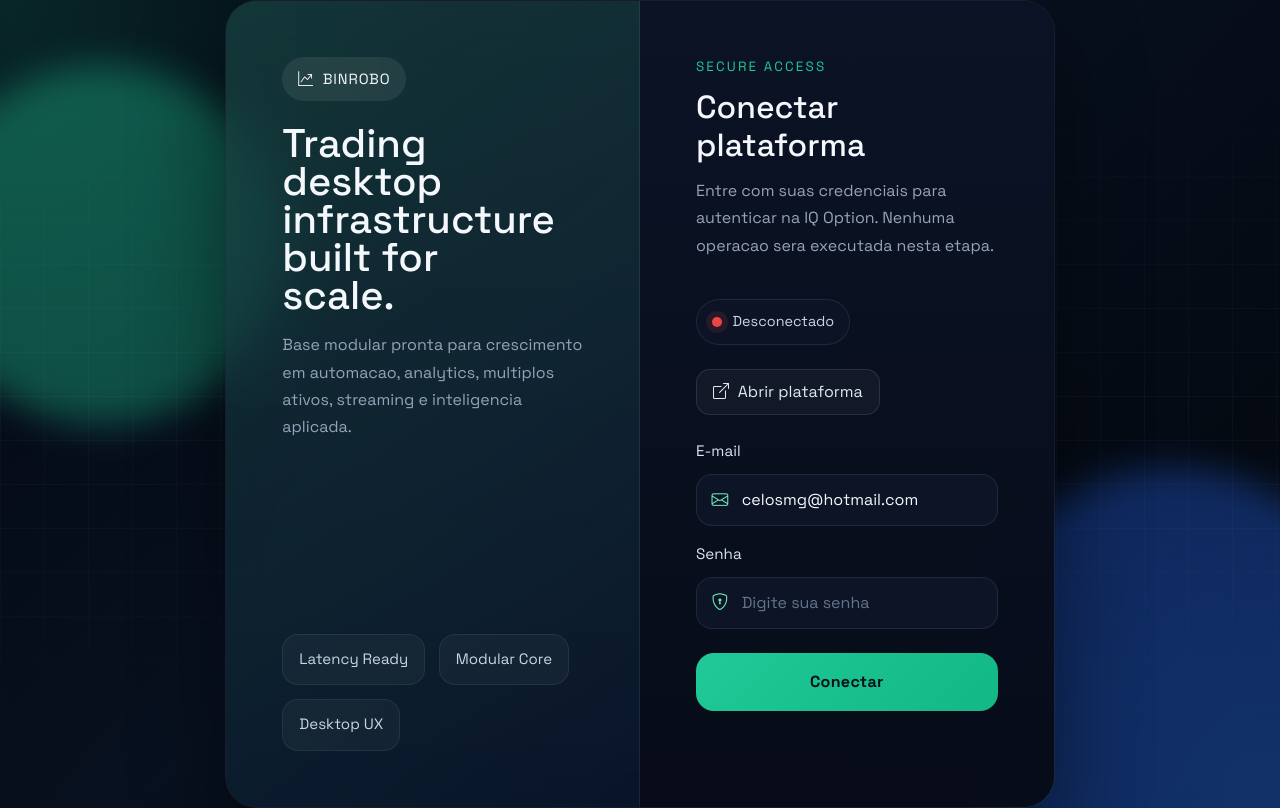
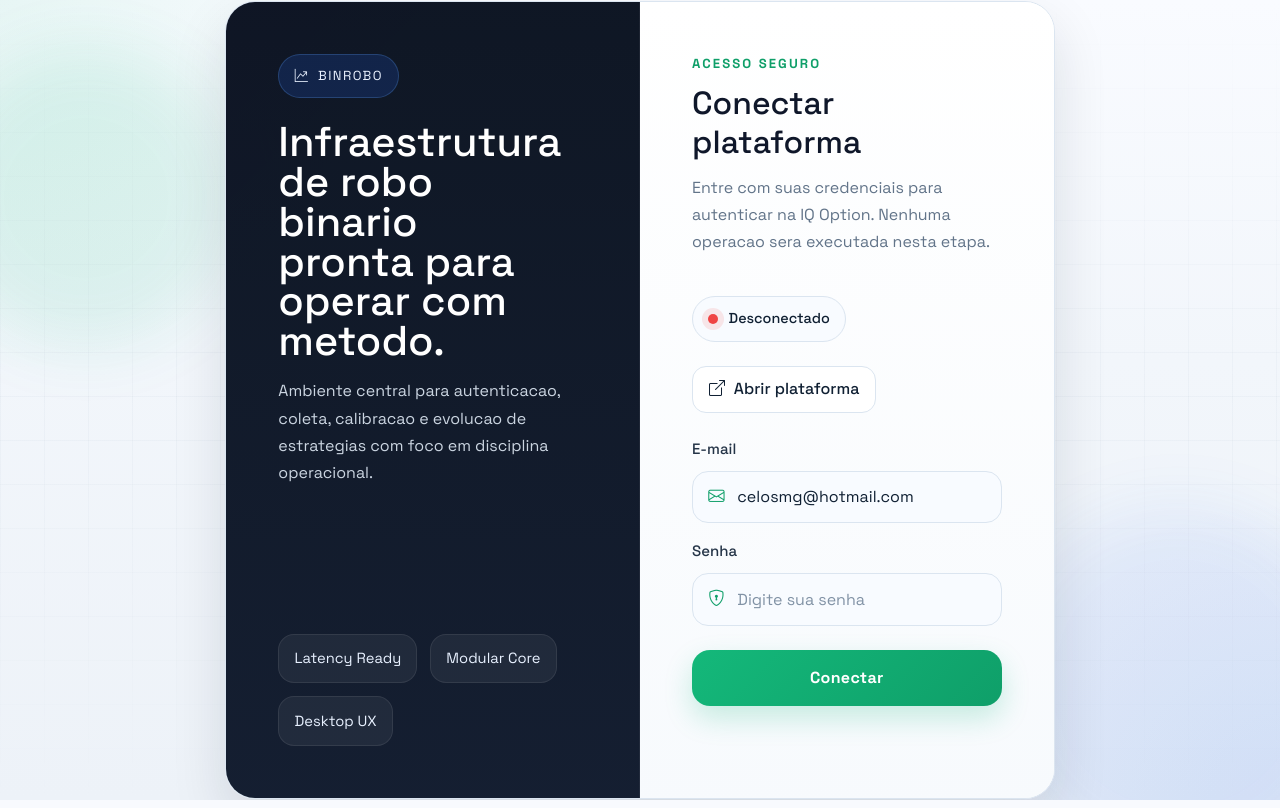
Before and after one commit to MarceloAnsilago/OtimzadorB, a Flask app: page / in a window 1280 px wide. Run offline with Flask 3, Linux system fonts and the light colour scheme.

Commit message:
Mundao o laytout

```diff
--- a/web/static/css/login.css
+++ b/web/static/css/login.css
@@ -1,14 +1,16 @@
 :root {
-    --bg-primary: #050816;
-    --bg-secondary: #0c1427;
-    --panel: rgba(10, 16, 31, 0.78);
-    --panel-border: rgba(255, 255, 255, 0.08);
-    --text-primary: #f4f7fb;
-    --text-secondary: #94a3b8;
-    --accent: #20c997;
-    --accent-strong: #12b886;
-    --warning: #f59e0b;
-    --shadow: 0 35px 90px rgba(0, 0, 0, 0.45);
+    --page-bg: #f3f7fc;
+    --sidebar-bg: #0b1220;
+    --sidebar-bg-light: #111a2d;
+    --sidebar-text: #cbd5e1;
+    --panel-bg: rgba(255, 255, 255, 0.94);
+    --panel-border: #dbe5f0;
+    --text-main: #102033;
+    --text-soft: #627489;
+    --accent: #14b87a;
+    --accent-strong: #0f9f69;
+    --shadow: 0 24px 55px rgba(15, 23, 42, 0.12);
+    --danger: #ef4444;
 }
 
 * {
@@ -17,13 +19,13 @@
 
 body {
     margin: 0;
+    min-height: 100vh;
     font-family: "Space Grotesk", sans-serif;
-    color: var(--text-primary);
+    color: var(--text-main);
     background:
-        radial-gradient(circle at top left, rgba(32, 201, 151, 0.16), transparent 28%),
-        radial-gradient(circle at bottom right, rgba(56, 189, 248, 0.1), transparent 24%),
-        linear-gradient(135deg, #030712 0%, #08111f 45%, #02050b 100%);
-    min-height: 100vh;
+        radial-gradient(circle at top left, rgba(20, 184, 122, 0.08), transparent 25%),
+        radial-gradient(circle at bottom right, rgba(37, 99, 235, 0.07), transparent 20%),
+        linear-gradient(180deg, #f9fbff 0%, #f2f6fb 45%, #edf2f8 100%);
 }
 
 .login-shell {
@@ -40,59 +42,58 @@ body {
 .orb {
     position: absolute;
     border-radius: 50%;
-    filter: blur(18px);
-    opacity: 0.35;
+    filter: blur(32px);
+    opacity: 0.55;
 }
 
 .orb-one {
-    width: 360px;
-    height: 360px;
-    background: #20c997;
-    top: 8%;
-    left: -6%;
+    width: 300px;
+    height: 300px;
+    background: rgba(20, 184, 122, 0.18);
+    top: 6%;
+    left: -5%;
 }
 
 .orb-two {
-    width: 420px;
-    height: 420px;
-    background: #2563eb;
-    right: -8%;
-    bottom: -10%;
+    width: 360px;
+    height: 360px;
+    background: rgba(37, 99, 235, 0.14);
+    right: -6%;
+    bottom: -8%;
 }
 
 .grid-overlay {
     position: absolute;
     inset: 0;
     background-image:
-        linear-gradient(rgba(148, 163, 184, 0.06) 1px, transparent 1px),
-        linear-gradient(90deg, rgba(148, 163, 184, 0.06) 1px, transparent 1px);
+        linear-gradient(rgba(148, 163, 184, 0.07) 1px, transparent 1px),
+        linear-gradient(90deg, rgba(148, 163, 184, 0.07) 1px, transparent 1px);
     background-size: 44px 44px;
-    mask-image: linear-gradient(to bottom, transparent, rgba(255, 255, 255, 0.9), transparent);
+    mask-image: linear-gradient(to bottom, transparent, rgba(255, 255, 255, 0.92), transparent);
 }
 
 .login-card {
-    position: relative;
     overflow: hidden;
     border: 1px solid var(--panel-border);
-    border-radius: 32px;
-    background: rgba(4, 9, 21, 0.62);
+    border-radius: 30px;
+    background: var(--panel-bg);
     box-shadow: var(--shadow);
-    backdrop-filter: blur(22px);
 }
 
 .brand-panel,
 .form-panel {
     min-height: 720px;
+    padding: 3.25rem;
+}
+
+.brand-panel {
     display: flex;
     flex-direction: column;
     justify-content: space-between;
-    padding: 3.5rem;
-}
-
-.brand-panel {
+    color: #ffffff;
     background:
-        linear-gradient(180deg, rgba(255, 255, 255, 0.04), rgba(255, 255, 255, 0.01)),
-        linear-gradient(145deg, rgba(32, 201, 151, 0.18), rgba(37, 99, 235, 0.08));
+        linear-gradient(180deg, rgba(11, 18, 32, 0.98), rgba(17, 26, 45, 0.98)),
+        linear-gradient(135deg, rgba(37, 99, 235, 0.18), rgba(20, 184, 122, 0.12));
     border-right: 1px solid rgba(255, 255, 255, 0.06);
 }
 
@@ -100,65 +101,80 @@ body {
     display: inline-flex;
     align-items: center;
     gap: 0.55rem;
-    padding: 0.7rem 1rem;
+    padding: 0.68rem 0.96rem;
     border-radius: 999px;
-    background: rgba(255, 255, 255, 0.08);
-    font-size: 0.92rem;
-    letter-spacing: 0.06em;
+    border: 1px solid rgba(96, 165, 250, 0.24);
+    background: rgba(37, 99, 235, 0.18);
+    color: #eaf2ff;
+    font-size: 0.82rem;
     text-transform: uppercase;
+    letter-spacing: 0.11em;
 }
 
 .brand-panel h1 {
     max-width: 10ch;
     margin: 1.5rem 0 1rem;
-    font-size: clamp(2.5rem, 3vw, 4rem);
-    line-height: 0.95;
+    font-size: clamp(2.6rem, 3vw, 4rem);
+    line-height: 0.96;
 }
 
 .brand-panel p,
 .subtitle {
-    color: var(--text-secondary);
+    color: var(--text-soft);
+    line-height: 1.7;
     font-size: 1rem;
-    line-height: 1.7;
+}
+
+.brand-panel p {
+    color: var(--sidebar-text);
 }
 
 .market-ticker {
     display: flex;
     flex-wrap: wrap;
-    gap: 0.85rem;
+    gap: 0.8rem;
 }
 
 .market-ticker span {
-    padding: 0.85rem 1rem;
-    border: 1px solid rgba(255, 255, 255, 0.07);
+    padding: 0.8rem 0.95rem;
+    border: 1px solid rgba(255, 255, 255, 0.08);
     border-radius: 16px;
-    background: rgba(255, 255, 255, 0.04);
-    color: #cbd5e1;
-    font-size: 0.94rem;
+    background: rgba(255, 255, 255, 0.06);
+    color: #e8f1ff;
+    font-size: 0.92rem;
 }
 
 .form-panel {
+    display: flex;
+    flex-direction: column;
     justify-content: center;
-    background: linear-gradient(180deg, rgba(12, 20, 39, 0.92), rgba(7, 12, 24, 0.96));
+    background: linear-gradient(180deg, rgba(255, 255, 255, 0.96), rgba(247, 250, 253, 0.98));
+}
+
+.mobile-brand {
+    margin-bottom: 2rem;
 }
 
 .eyebrow {
     margin-bottom: 0.65rem;
-    color: var(--accent);
-    font-size: 0.84rem;
+    color: var(--accent-strong);
+    font-size: 0.82rem;
+    font-weight: 700;
     letter-spacing: 0.16em;
     text-transform: uppercase;
 }
 
 .form-panel h2 {
     margin-bottom: 0.8rem;
+    color: #0f172a;
     font-size: clamp(2rem, 2vw, 2.7rem);
 }
 
 .form-label {
-    margin-bottom: 0.7rem;
-    color: #dbe5f2;
-    font-size: 0.95rem;
+    margin-bottom: 0.65rem;
+    color: #243447;
+    font-size: 0.94rem;
+    font-weight: 500;
 }
 
 .session-status {
@@ -167,24 +183,25 @@ body {
     gap: 0.65rem;
     width: fit-content;
     padding: 0.7rem 0.95rem;
-    border: 1px solid rgba(148, 163, 184, 0.14);
+    border: 1px solid var(--panel-border);
     border-radius: 999px;
-    background: rgba(15, 23, 42, 0.58);
-    color: #cbd5e1;
+    background: #f8fbff;
+    color: var(--text-main);
     font-size: 0.9rem;
+    font-weight: 500;
 }
 
 .status-dot {
     width: 10px;
     height: 10px;
     border-radius: 50%;
-    background: #ef4444;
+    background: var(--danger);
     box-shadow: 0 0 0 6px rgba(239, 68, 68, 0.12);
 }
 
 .session-status.is-connected .status-dot {
-    background: #22c55e;
-    box-shadow: 0 0 0 6px rgba(34, 197, 94, 0.12);
+    background: var(--accent);
+    box-shadow: 0 0 0 6px rgba(20, 184, 122, 0.14);
 }
 
 .external-actions {
@@ -194,40 +211,40 @@ body {
 .input-shell {
     display: flex;
     align-items: center;
-    gap: 0.85rem;
-    padding: 0 0.9rem;
-    border: 1px solid rgba(148, 163, 184, 0.14);
+    gap: 0.8rem;
+    padding: 0 0.95rem;
+    border: 1px solid var(--panel-border);
     border-radius: 16px;
-    background: rgba(15, 23, 42, 0.75);
-    transition: border-color 0.2s ease, transform 0.2s ease, box-shadow 0.2s ease;
+    background: #f8fbff;
+    transition: border-color 0.2s ease, box-shadow 0.2s ease, transform 0.2s ease;
 }
 
 .input-shell:focus-within {
-    border-color: rgba(32, 201, 151, 0.6);
+    border-color: rgba(20, 184, 122, 0.6);
+    box-shadow: 0 0 0 4px rgba(20, 184, 122, 0.12);
     transform: translateY(-1px);
-    box-shadow: 0 0 0 4px rgba(32, 201, 151, 0.12);
 }
 
 .input-shell i {
-    color: #6ee7b7;
-    font-size: 1.05rem;
+    color: var(--accent-strong);
+    font-size: 1.02rem;
 }
 
 .form-control {
     border: 0;
-    padding: 0.8rem 0;
-    color: var(--text-primary);
+    padding: 0.82rem 0;
+    color: var(--text-main);
     background: transparent;
 }
 
 .form-control:focus {
-    color: var(--text-primary);
+    color: var(--text-main);
     background: transparent;
     box-shadow: none;
 }
 
 .form-control::placeholder {
-    color: #64748b;
+    color: #8192a5;
 }
 
 .btn-connect {
@@ -235,25 +252,25 @@ body {
     align-items: center;
     justify-content: center;
     gap: 0.65rem;
-    min-height: 58px;
+    min-height: 56px;
     border: 0;
     border-radius: 18px;
     background: linear-gradient(135deg, var(--accent) 0%, var(--accent-strong) 100%);
-    color: #04111a;
+    color: #ffffff;
     font-weight: 700;
     letter-spacing: 0.02em;
-    transition: transform 0.2s ease, box-shadow 0.2s ease, opacity 0.2s ease;
+    box-shadow: 0 12px 28px rgba(20, 184, 122, 0.22);
+    transition: transform 0.2s ease, opacity 0.2s ease;
 }
 
 .btn-connect:hover,
 .btn-connect:focus {
-    color: #04111a;
+    color: #ffffff;
     transform: translateY(-1px);
-    box-shadow: 0 12px 30px rgba(32, 201, 151, 0.2);
 }
 
 .btn-connect:disabled {
-    opacity: 0.75;
+    opacity: 0.78;
     transform: none;
 }
 
@@ -262,37 +279,34 @@ body {
     align-items: center;
     gap: 0.55rem;
     min-height: 44px;
-    padding: 0.65rem 1rem;
-    border: 1px solid rgba(148, 163, 184, 0.18);
+    padding: 0.68rem 1rem;
+    border: 1px solid var(--panel-border);
     border-radius: 14px;
-    background: rgba(255, 255, 255, 0.04);
-    color: #dfe8f5;
+    background: #ffffff;
+    color: var(--text-main);
     text-decoration: none;
+    font-weight: 500;
 }
 
 .btn-platform:hover,
 .btn-platform:focus {
-    color: #ffffff;
-    border-color: rgba(32, 201, 151, 0.35);
-    background: rgba(32, 201, 151, 0.08);
+    color: #0f172a;
+    border-color: rgba(20, 184, 122, 0.34);
+    background: rgba(20, 184, 122, 0.08);
 }
 
 .feedback {
     min-height: 24px;
-    color: var(--text-secondary);
+    color: var(--text-soft);
     font-size: 0.94rem;
 }
 
 .feedback.is-success {
-    color: #6ee7b7;
+    color: var(--accent-strong);
 }
 
 .feedback.is-error {
-    color: #fca5a5;
-}
-
-.mobile-brand {
-    margin-bottom: 2.5rem;
+    color: var(--danger);
 }
 
 @media (max-width: 991.98px) {
@@ -300,6 +314,7 @@ body {
         margin: 1.2rem;
     }
 
+    .brand-panel,
     .form-panel {
         min-height: auto;
         padding: 2rem 1.4rem;
--- a/web/templates/login.html
+++ b/web/templates/login.html
@@ -31,10 +31,10 @@
                                             <i class="bi bi-graph-up-arrow"></i>
                                             BinRobo
                                         </span>
-                                        <h1>Trading desktop infrastructure built for scale.</h1>
+                                        <h1>Infraestrutura de robo binario pronta para operar com metodo.</h1>
                                         <p>
-                                            Base modular pronta para crescimento em automacao, analytics,
-                                            multiplos ativos, streaming e inteligencia aplicada.
+                                            Ambiente central para autenticacao, coleta, calibracao e evolucao
+                                            de estrategias com foco em disciplina operacional.
                                         </p>
                                     </div>
 
@@ -56,7 +56,7 @@
                                     </div>
 
                                     <div class="mb-4">
-                                        <p class="eyebrow">Secure Access</p>
+                                        <p class="eyebrow">Acesso Seguro</p>
                                         <h2>Conectar plataforma</h2>
                                         <p class="subtitle">
                                             Entre com suas credenciais para autenticar na IQ Option. Nenhuma operacao sera executada nesta etapa.
```
Also changed, not shown: web/static/css/dashboard.css (+256 -213 lines), web/templates/dashboard.html (+5 -8 lines), web/templates/parameters.html (+5 -8 lines), data/market/AUDJPY_60s_5000_20260527_183915.csv (added), data/market/XRPUSD_60s_1000_20260527_182954.csv (added), data/market/XRPUSD_60s_5000_20260527_183003.csv (added).
